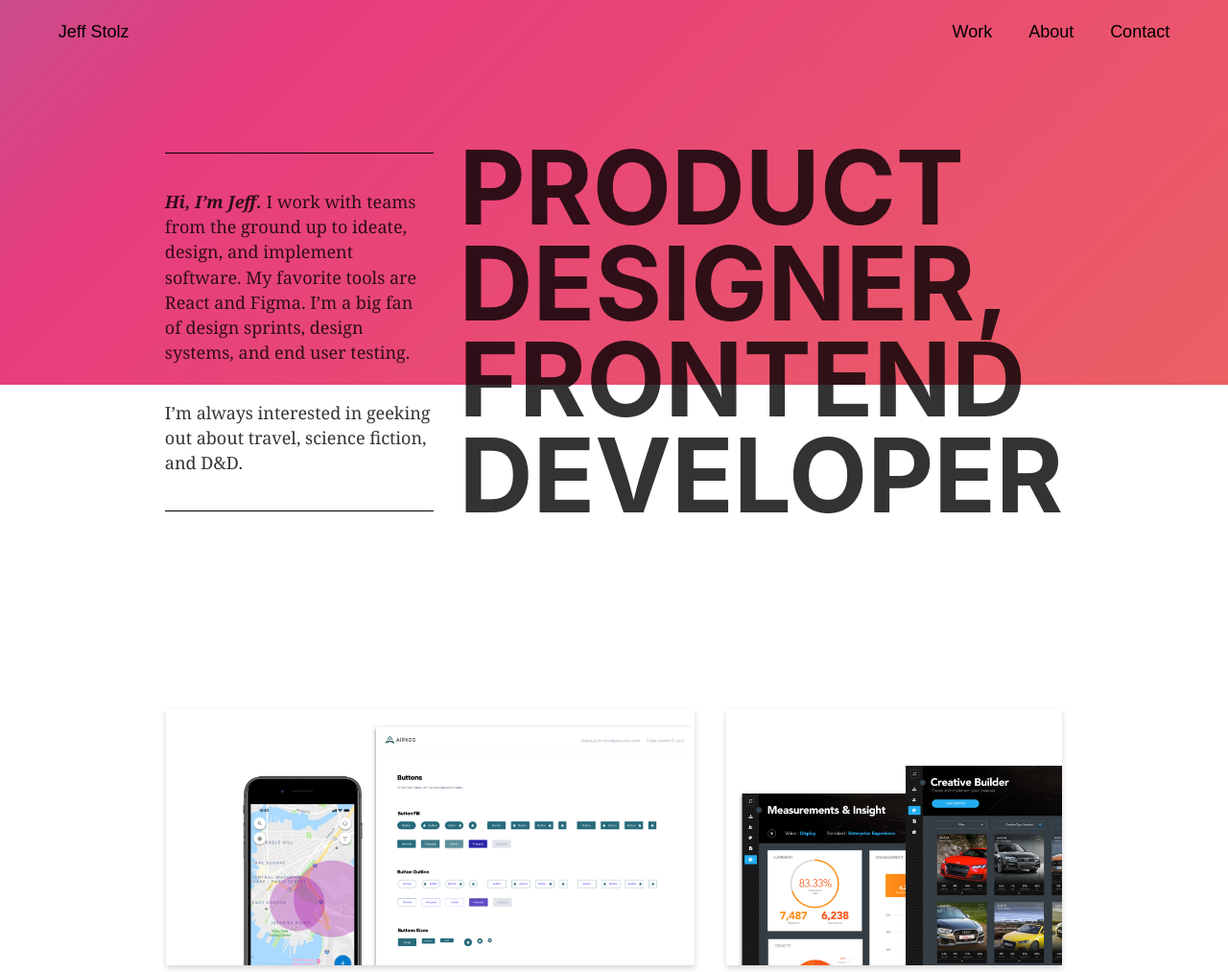
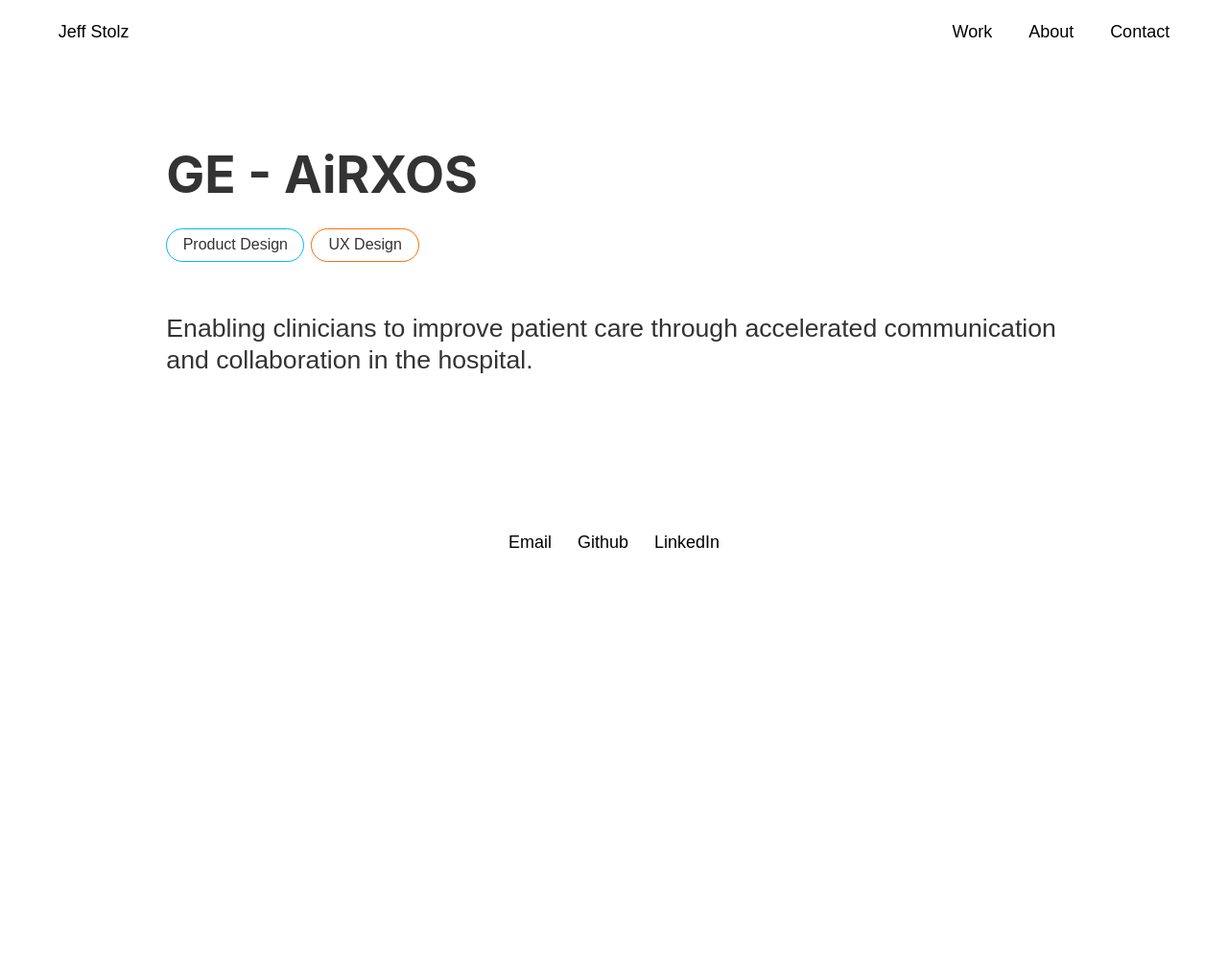
Before and after one commit to jeffstolz/designportfolio, a Gatsby site: page /airxos in a window 1280 px wide. Shown: the top 1013 px of the page at 96% size. After the commit the page ends 800 px from the top, so only its background shows below. Built offline with nearby package versions, Linux system fonts and the light colour scheme; Gatsby itself is replaced by a stand-in of ours.

```diff
--- a/src/components/thumbnails.js
+++ b/src/components/thumbnails.js
@@ -20,7 +20,7 @@ const Thumbnails = () => (
               <VisualDesign>Visual Design</VisualDesign>
             </OverlayContainer>
             <Slide>
-              <PreviewHeading>GE // AiRXOS</PreviewHeading>
+              <PreviewHeading>GE - AiRXOS</PreviewHeading>
               <PreviewText>Drone flight planning and coordination</PreviewText>
             </Slide>
             <LargeCardImage src={GeThumbnail} alt="GE AiRXOS thumbnail" />
--- a/src/pages/airxos.js
+++ b/src/pages/airxos.js
@@ -1,16 +1,79 @@
 import React from "react"
+import styled from "styled-components"
 
-import Layout from "../components/layout"
+import AboutLayout from "../components/about-layout"
 import SEO from "../components/seo"
-import WorkBanner from "../components/work-banner"
-import Thumbnails from "../components/thumbnails"
 
 const AirxosPage = () => (
-  <Layout>
+  <AboutLayout>
     <SEO title="AiRXOS" />
-    <WorkBanner />
-    <Thumbnails />
-  </Layout>
+    <OuterContainer>
+      <Container>
+        <LargeText>GE - AiRXOS</LargeText>
+        <PillContainer>
+          <ProductDesign>Product Design</ProductDesign>
+          <UxDesign>UX Design</UxDesign>
+        </PillContainer>
+        <WelcomeText>
+          Enabling clinicians to improve patient care through accelerated
+          communication and collaboration in the hospital.
+        </WelcomeText>
+      </Container>
+    </OuterContainer>
+  </AboutLayout>
 )
 
+const OuterContainer = styled.section`
+  display: flex;
+  justify-content: center;
+  margin-bottom: 100pt;
+`
+
+const Container = styled.div`
+  display: flex;
+  flex-direction: column;
+  width: 700pt;
+  padding-top: 80pt;
+`
+
+const LargeText = styled.h1`
+  font-size: 40pt;
+  margin-bottom: 10pt;
+`
+
+const PillContainer = styled.div`
+  display: flex;
+  margin-top: 10pt;
+  margin-bottom: 40pt;
+`
+
+const ProductDesign = styled.div`
+  display: flex;
+  justify-content: center;
+  align-items: center;
+  border-radius: 13pt;
+  border: 1pt solid #00b8ff;
+  height: 26pt;
+  width: 108pt;
+  font-size: 12pt;
+  margin-right: 5pt;
+`
+
+const UxDesign = styled.div`
+  display: flex;
+  justify-content: center;
+  align-items: center;
+  border-radius: 13pt;
+  border: 1pt solid #ff6f00;
+  height: 26pt;
+  width: 85pt;
+  font-size: 12pt;
+  margin-right: 5pt;
+`
+
+const WelcomeText = styled.p`
+  font-size: 20pt;
+  line-height: 25pt;
+`
+
 export default AirxosPage
```
Also changed, not shown: src/pages/arcadechess.js (+71 -8 lines), src/pages/cipherbio.js (+57 -7 lines), src/pages/viralgains.js (+78 -8 lines), 4 other files.
